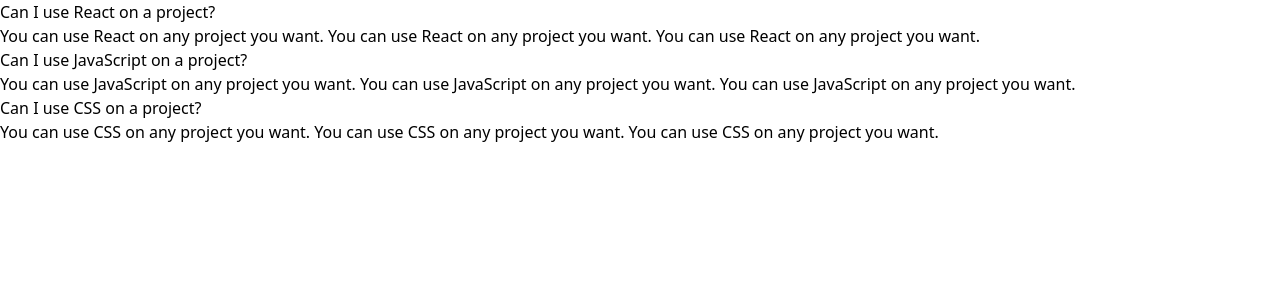
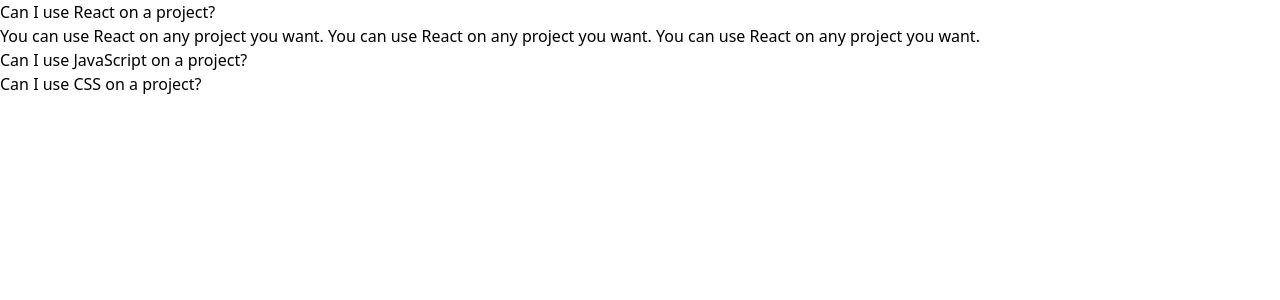
Before and after one commit to VsevolodPantjukhin/comps, a React (Create React App) app: page / in a window 1280 px wide. Shown: the top 300 px of the page. Built offline with nearby package versions, Linux system fonts and the light colour scheme.

Commit message:
Conditional Rendering

```diff
--- a/src/components/Accordion/Accordion.js
+++ b/src/components/Accordion/Accordion.js
@@ -8,7 +8,7 @@ const Accordion = ({ items }) => {
     return (
       <div key={item.id}>
         <div>{item.label}</div>
-        <div>{item.content}</div>
+        {isExpanded && <div>{item.content}</div>}
       </div>
     );
   });
```
